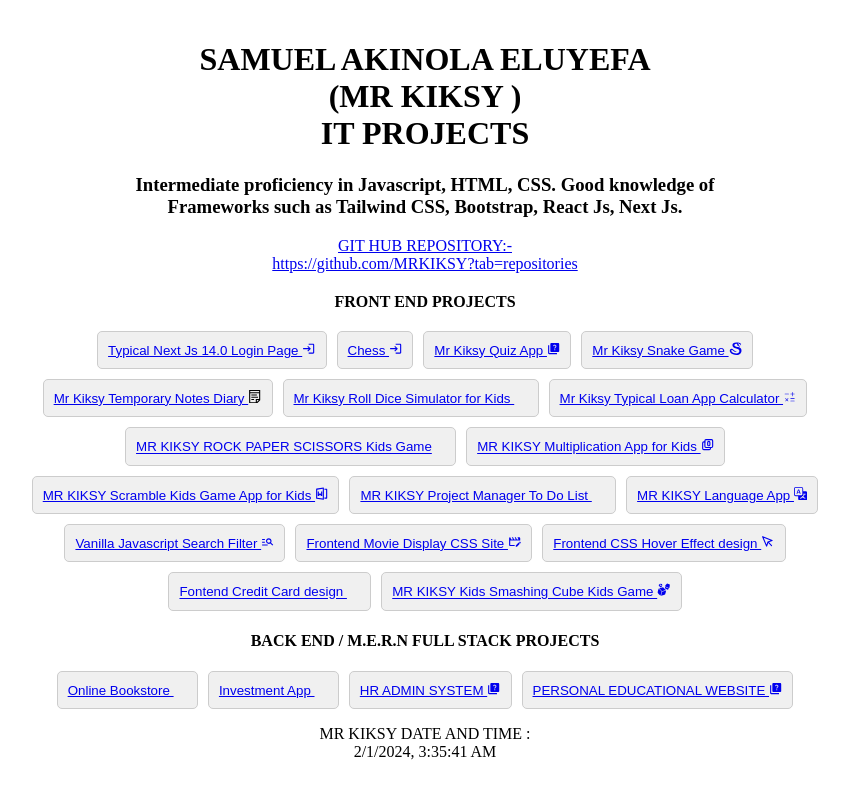
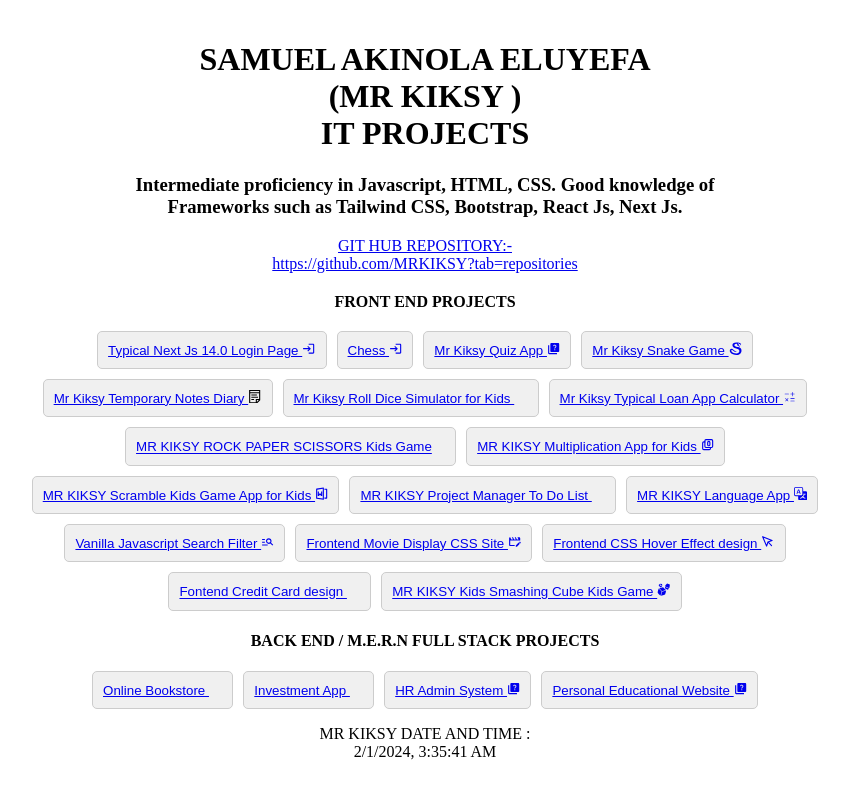
Before and after one commit to MRKIKSY/ITPROJECTS, a React (Vite) app: page / in a window 1280 px wide. Shown: the whole page, without its empty margins (215-1064 px from the left). Built offline with nearby package versions, Linux system fonts and the light colour scheme; some icons are missing.

Commit message:
Update App.jsx

```diff
--- a/src/App.jsx
+++ b/src/App.jsx
@@ -192,7 +192,7 @@ function App() {
         </button>
         <button  className="icon-button"  >
 
-<a href="https://mrkiksyhradminsystem.netlify.app/" target="_blank" rel="noopener noreferrer">  HR ADMIN SYSTEM  <MdQuiz />   <br></br>
+<a href="https://mrkiksyhradminsystem.netlify.app/" target="_blank" rel="noopener noreferrer">  HR Admin System <MdQuiz />   <br></br>
 
 </a>
 
@@ -200,7 +200,7 @@ function App() {
 
     <button  className="icon-button"  >
 
-<a href="https://mrkiksywebsitedevelopmentclass.vercel.app/" target="_blank" rel="noopener noreferrer">  PERSONAL EDUCATIONAL WEBSITE  <MdQuiz />   <br></br>
+<a href="https://mrkiksywebsitedevelopmentclass.vercel.app/" target="_blank" rel="noopener noreferrer">  Personal Educational Website  <MdQuiz />   <br></br>
 
 </a>
 
```
